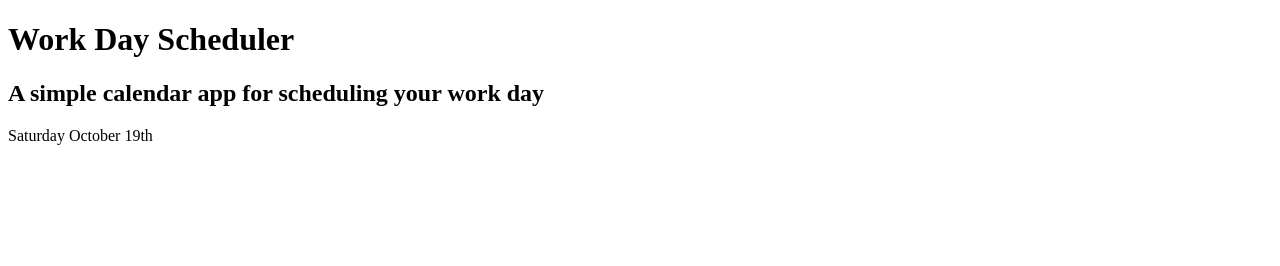
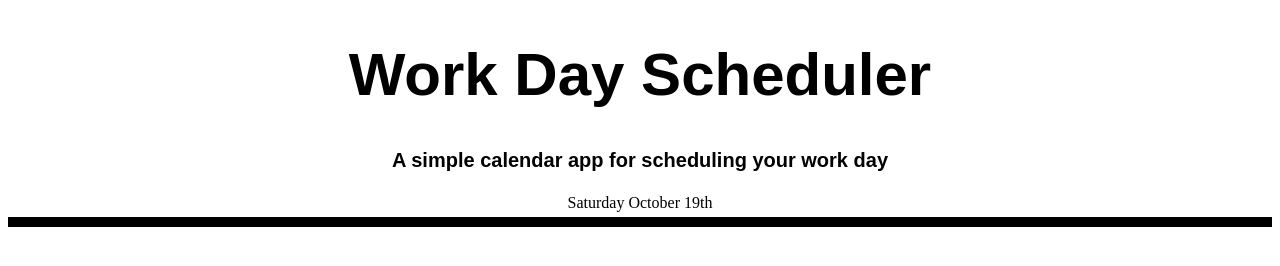
Before and after one commit to tshivers/day-planner, a plain HTML site: page index.html in a window 1280 px wide. Drawn offline with nearby package versions, Linux system fonts and the light colour scheme.

Commit message:
modified index html and styles.css

```diff
--- a/index.html
+++ b/index.html
@@ -6,22 +6,28 @@
     <meta http-equiv="X-UA-Compatible" content="ie=edge">
     <link href="https://fonts.googleapis.com/css?family=Amatic+SC:700|Josefin+Sans&display=swap" rel="stylesheet"/>
     <link rel="stylesheet" href="https://stackpath.bootstrapcdn.com/font-awesome/4.7.0/css/font-awesome.min.css"/>
-    <link rel="stylesheet" type="text/css" href="style.css">
+    <link rel="stylesheet" type="text/css" href="styles.css">
     <title>Day Planner</title>
 </head>
 <body>
+    <div class="container">
         <h1>Work Day Scheduler</h1>
 
         <h2>A simple calendar app for scheduling your work day</h2>
 
         <div id="moment-main-date"></div>
 
+        <!-- Moment.js for date/time reference-->
         <script type="text/javascript" src="moment.js"></script>
             <script type="text/javascript">
-        // Current date and time
+            // var that calls for the current day and date
                 var currentDate = moment().format('dddd MMMM Do');
                 var mainDate = document.getElementById('moment-main-date');
                 mainDate.innerHTML = currentDate;
             </script>
+
+        <!-- jQuery CDN for faster loading time-->
+        <script src="https://ajax.googleapis.com/ajax/libs/jquery/3.4.1/jquery.min.js"></script>
+    </div>
 </body>
 </html>
--- a/styles.css
+++ b/styles.css
@@ -1,3 +1,20 @@
 h1 {
-    text-align: center
+    text-align: center;
+    font-family: Arial, Helvetica, sans-serif;
+    font-size: 60px;
+    color: black;
 }
+
+h2 {
+    text-align: center;
+    font-family: Arial, Helvetica, sans-serif;
+    font-size: 20px;
+    color: black;
+}
+
+#moment-main-date {
+    text-align: center;
+    color: black;
+    padding: 5px;
+    border-bottom: 10px solid black;
+}
```
Lines whose indentation alone changed are shown as unchanged.
